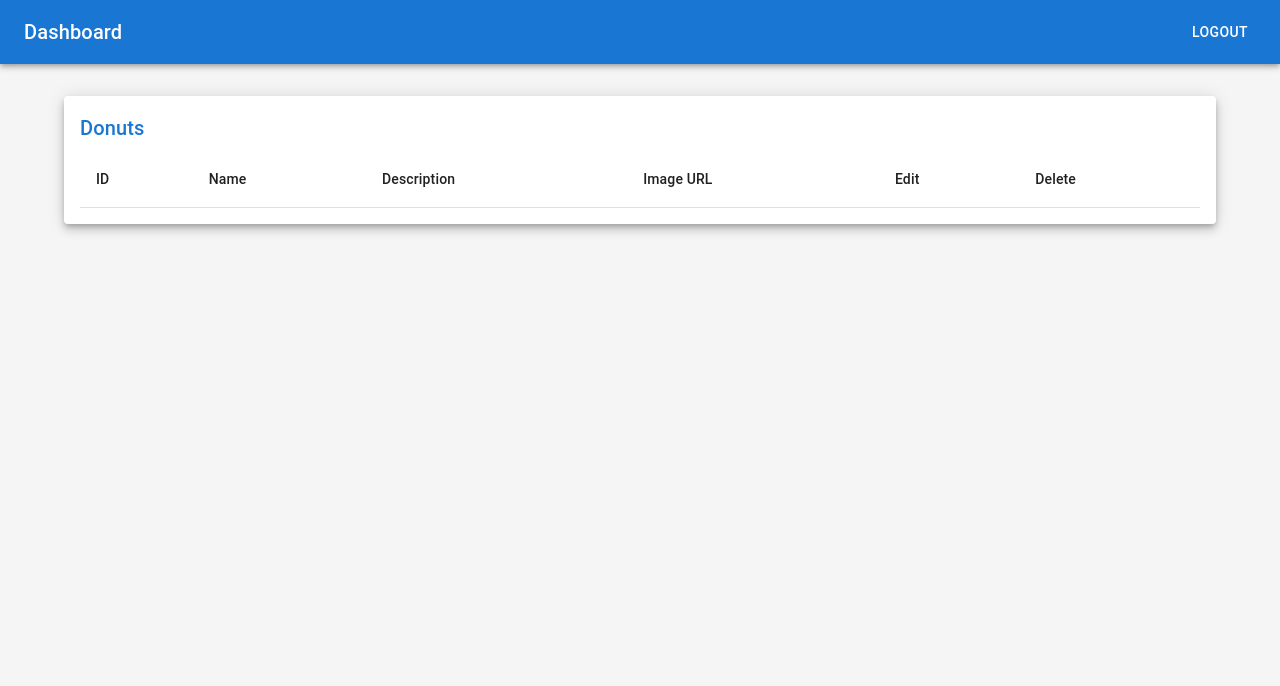
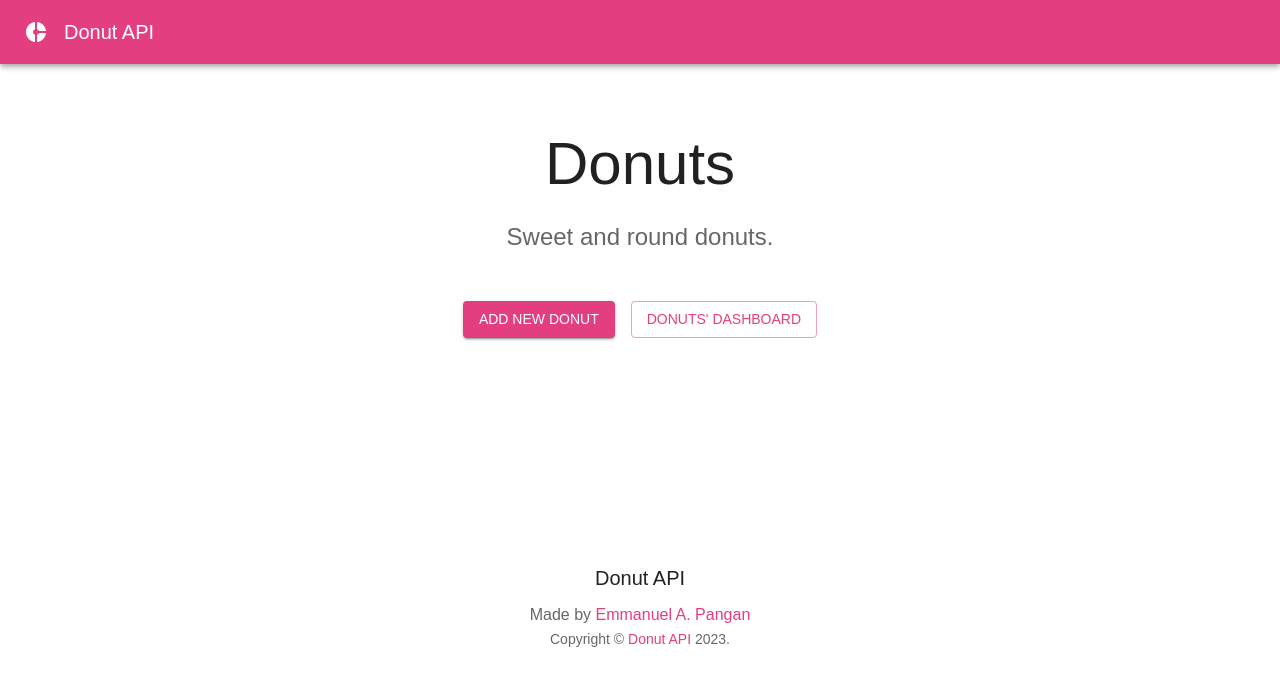
Before and after one commit to emmanuel-dev000/donutapireact, a React (Vite) app: page / in a window 1280 px wide. Shown: the top 686 px of the page. Built offline with nearby package versions, Linux system fonts and the light colour scheme; no server answers.

Commit message:
Different pages for dashboard and home

```diff
--- a/src/App.tsx
+++ b/src/App.tsx
@@ -1,12 +1,19 @@
-// import './App.css'
-import Body from './components/Body'
-import Dashboard from './dashboard/Dashboard'
+import { BrowserRouter, Route, Routes, Link } from 'react-router-dom';
+import DonutsHomepage from "./pages/DonutsHomepage";
+import DonutsDashboard from "./pages/DonutsDashboard";
 
 export default function App() {
   return (
-    <>
-      <Dashboard></Dashboard>
-      {/* <Body></Body> */}
-    </>
-  )
+    <BrowserRouter>
+      {/* <Link to="/donutapireact">Home</Link>
+
+<Link to="/dashboard">Donut's Dashboard</Link> */}
+
+        <Routes>
+          <Route index element={ <DonutsHomepage /> }/>
+          <Route path="/donutapireact" element={ <DonutsHomepage /> }/>
+          <Route path="/dashboard" element={ <DonutsDashboard /> }/>
+        </Routes>
+    </BrowserRouter>
+  );
 }
--- a/src/components/Header.tsx
+++ b/src/components/Header.tsx
@@ -1,4 +1,5 @@
 import { Box, Container, Typography, Stack, Button } from "@mui/material";
+import { Link } from "react-router-dom";
 import DonutFormPopup from "./DonutFormPopup";
 
 export default function Header() {
@@ -25,9 +26,12 @@ export default function Header() {
                 direction="row"
                 spacing={2}
                 justifyContent="center">
-                {/* <Button variant="contained">{ "Add new Donut" }</Button> */}
                 <DonutFormPopup />
-                <Button variant="outlined">{ "Donuts' Dashboard" }</Button>
+                <Button variant="outlined">
+                    <Link to="/dashboard" style={{ textDecoration: "none", color: "inherit" }}>
+                        { "Donuts' Dashboard" }
+                    </Link>
+                </Button>
             </Stack>
             </Container>
       </Box>
--- a/src/dashboard/DonutEditFormPopup.tsx
+++ b/src/dashboard/DonutEditFormPopup.tsx
@@ -6,7 +6,6 @@ import Typography from '@mui/material/Typography';
 import { useState } from 'react';
 import { Modal } from '@mui/material';
 import { Donut } from '../types/Donut';
-import GetDonutById from '../hooks/GetDonutById';
 import EditDonutById from '../hooks/EditDonutById';
 
 const style = {
--- /dev/null
+++ b/src/pages/DonutsDashboard.tsx
@@ -0,0 +1,7 @@
+import Dashboard from "../dashboard/Dashboard";
+
+export default function DonutsDashboard() {
+    return (
+        <Dashboard />
+    );
+}
--- /dev/null
+++ b/src/pages/DonutsHomepage.tsx
@@ -0,0 +1,9 @@
+import Body from "../components/Body";
+
+export default function DonutsHomepage() {
+  return (
+    <>
+      <Body></Body>
+    </>
+  );
+}
```
